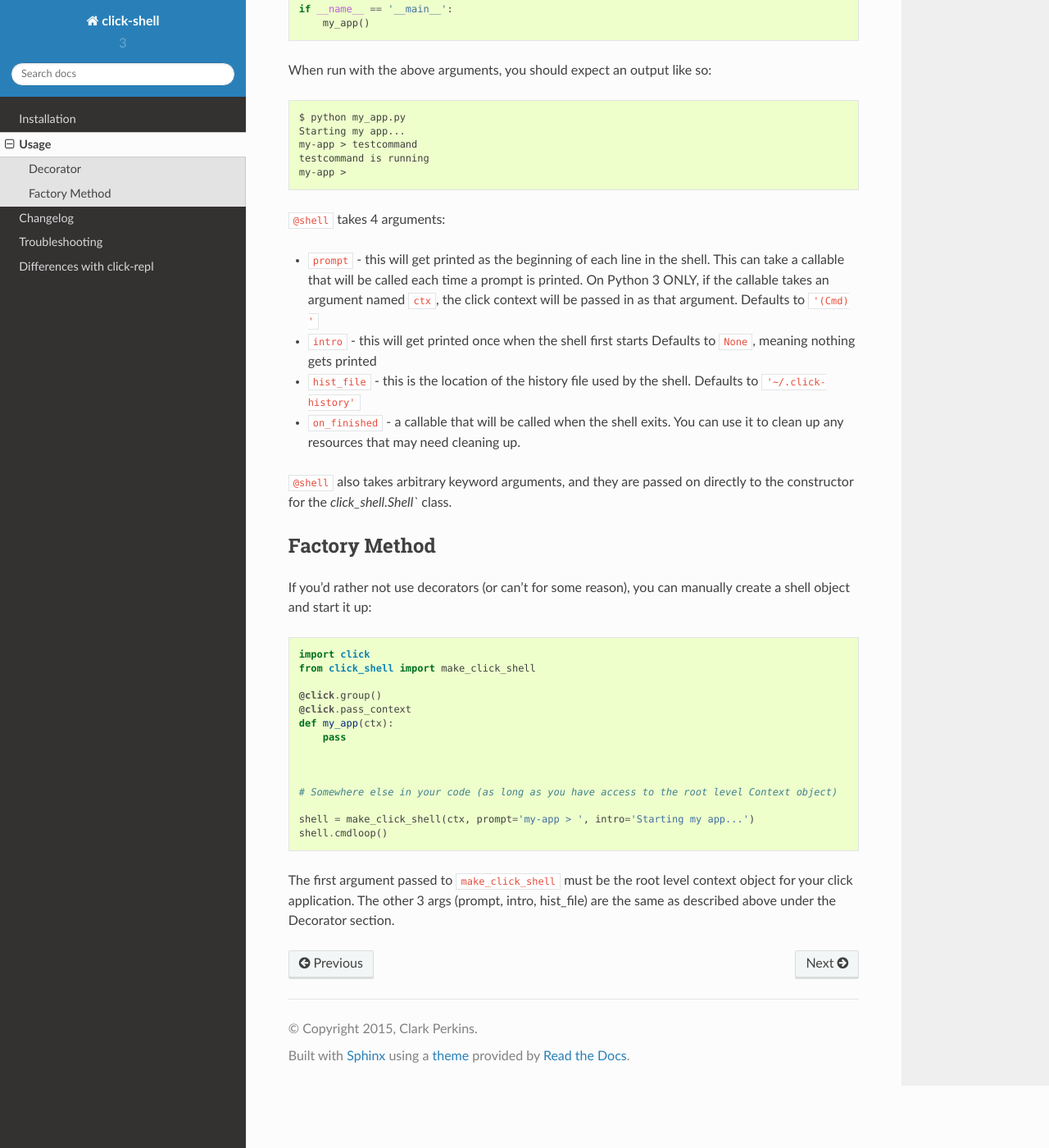
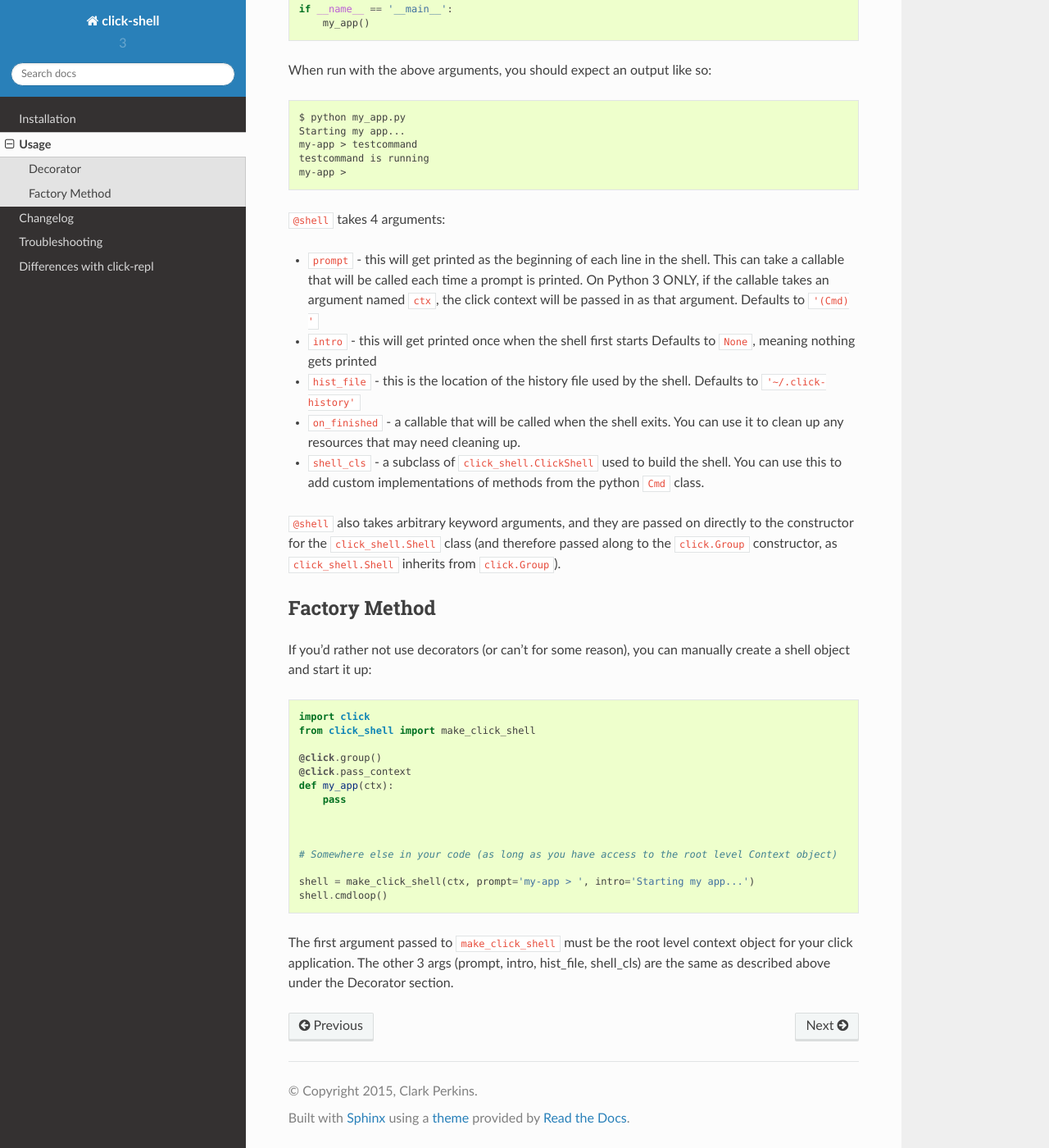
Before and after one commit to clarkperkins/click-shell, a Sphinx documentation site: the page built from docs/usage.rst, in a window 1280 px wide and 1400 px high, scrolled down 616 px. Shown: the whole window at 82% size. Built offline with Sphinx 7.4.7 and the Read the Docs theme 2.0.0, drawn with Linux system fonts in a browser that asks for light colours.

Commit message:
Allow for a custom subclass of ClickShell

```diff
--- a/click_shell/__init__.py
+++ b/click_shell/__init__.py
@@ -4,13 +4,14 @@ click-shell
 An extension to click that easily turns your click app into a shell utility
 """
 
-from .core import make_click_shell, Shell
+from .core import make_click_shell, Shell, ClickShell
 from .decorators import shell
 
 __all__ = [
     'make_click_shell',
     'shell',
     'Shell',
+    'ClickShell',
     '__version__',
 ]
 
--- a/docs/usage.rst
+++ b/docs/usage.rst
@@ -54,9 +54,12 @@ When run with the above arguments, you should expect an output like so:
   Defaults to ``'~/.click-history'``
 - ``on_finished`` - a callable that will be called when the shell exits.
   You can use it to clean up any resources that may need cleaning up.
+- ``shell_cls`` - a subclass of ``click_shell.ClickShell`` used to build the shell.
+  You can use this to add custom implementations of methods from the python ``Cmd`` class.
 
 ``@shell`` also takes arbitrary keyword arguments, and they are passed on directly to the
-constructor for the `click_shell.Shell`` class.
+constructor for the ``click_shell.Shell`` class (and therefore passed along to the
+``click.Group`` constructor, as ``click_shell.Shell`` inherits from ``click.Group``).
 
 
 Factory Method
@@ -85,5 +88,5 @@ object and start it up:
 
 
 The first argument passed to ``make_click_shell`` must be the root level context object for
-your click application.  The other 3 args (prompt, intro, hist_file) are the same as described
+your click application.  The other 3 args (prompt, intro, hist_file, shell_cls) are the same as described
 above under the Decorator section.
```
Also changed, not shown: 1 other file.
